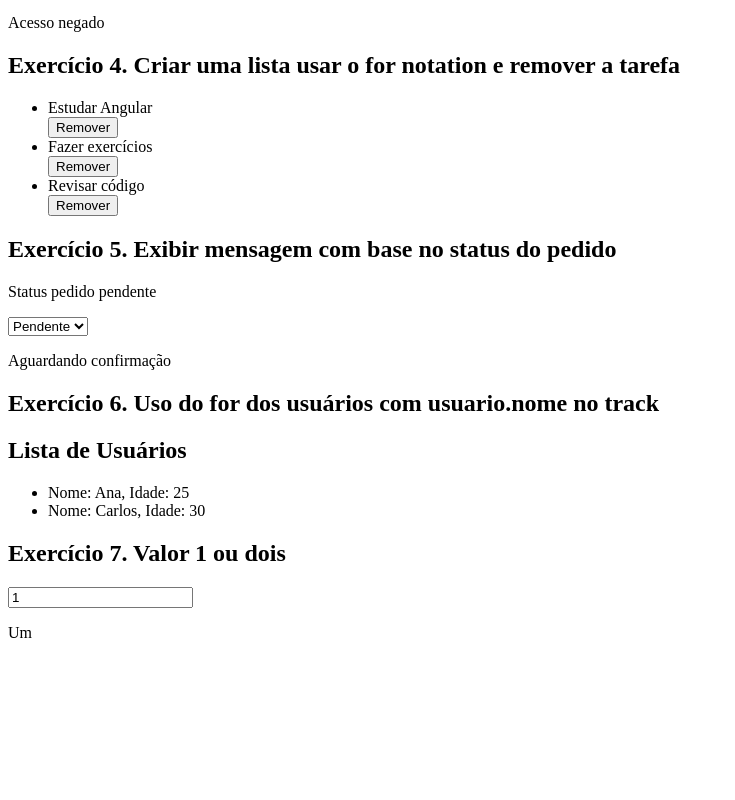
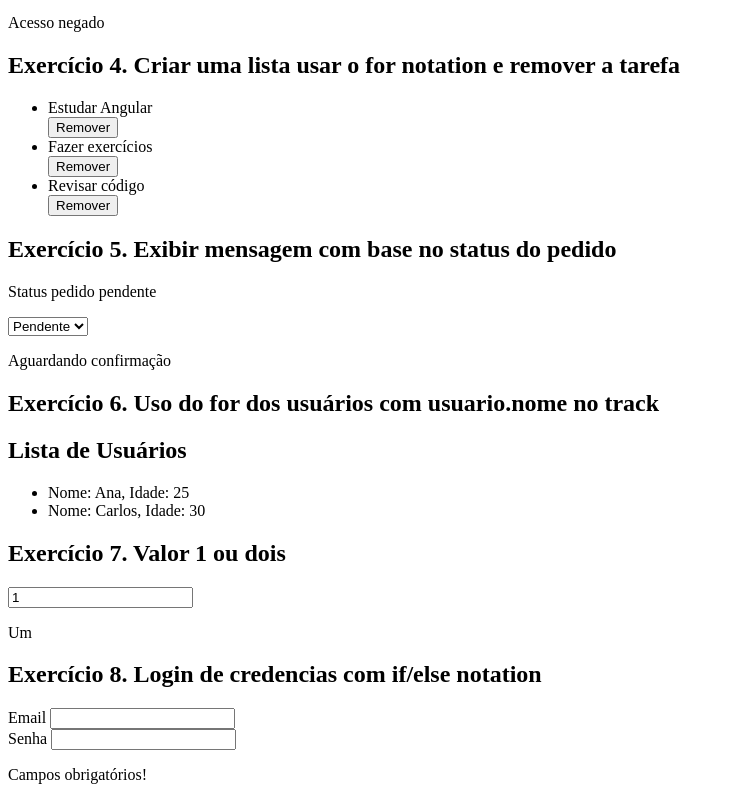
Before and after one commit to vittzx/Checkpoint2-1SEM-Microsservices, an Angular app: page / in a window 1280 px wide. Shown: the part 426-1226 px from the top of the page, without its empty margins (0-735 px from the left). Before the commit the page ends 1084 px from the top, so only its background shows below. Built offline with nearby package versions, Linux system fonts and the light colour scheme.

Commit message:
feat: criando ex8

```diff
--- a/src/app/app.component.html
+++ b/src/app/app.component.html
@@ -6,3 +6,4 @@
 <app-ex5></app-ex5>
 <app-ex6></app-ex6>
 <app-ex7></app-ex7>
+<app-ex8></app-ex8>
--- a/src/app/app.component.ts
+++ b/src/app/app.component.ts
@@ -7,12 +7,13 @@ import { Ex4Component } from './components/ex4/ex4.component';
 import { Ex5Component } from './components/ex5/ex5.component';
 import { Ex6Component } from './components/ex6/ex6.component';
 import { Ex7Component } from './components/ex7/ex7.component';
+import { Ex8Component } from './components/ex8/ex8.component';
 
 
 @Component({
   selector: 'app-root',
   standalone: true,
-  imports: [RouterOutlet, Ex1Component, Ex2Component, Ex3Component, Ex4Component, Ex5Component, Ex6Component, Ex7Component],
+  imports: [RouterOutlet, Ex1Component, Ex2Component, Ex3Component, Ex4Component, Ex5Component, Ex6Component, Ex7Component,Ex8Component],
   templateUrl: './app.component.html',
   styleUrl: './app.component.css'
 })
--- /dev/null
+++ b/src/app/components/ex8/ex8.component.html
@@ -0,0 +1,12 @@
+<h2 >Exercício 8. Login de credencias com if/else notation</h2>
+Email <input type="text" [(ngModel)]="email"> <br>
+Senha <input type="text" [(ngModel)]="senha">
+
+<!-- Validação com @if -->
+@if (!email || !senha) {
+    <p>Campos obrigatórios!</p>
+  } @else if (!email.includes('@') || senha.length < 6) {
+    <p >Credenciais inválidas!</p>
+  } @else {
+    <p>Login bem-sucedido!</p>
+  }
--- /dev/null
+++ b/src/app/components/ex8/ex8.component.ts
@@ -0,0 +1,14 @@
+import { Component } from '@angular/core';
+import { FormsModule } from '@angular/forms';
+
+@Component({
+  selector: 'app-ex8',
+  standalone: true,
+  imports: [FormsModule],
+  templateUrl: './ex8.component.html',
+  styleUrl: './ex8.component.css'
+})
+export class Ex8Component {
+  email: string = "";
+  senha: string = "";
+}
```
Also changed, not shown: src/app/components/ex8/ex8.component.css (added), 1 other file (tests, documents, lock files or other folders).
